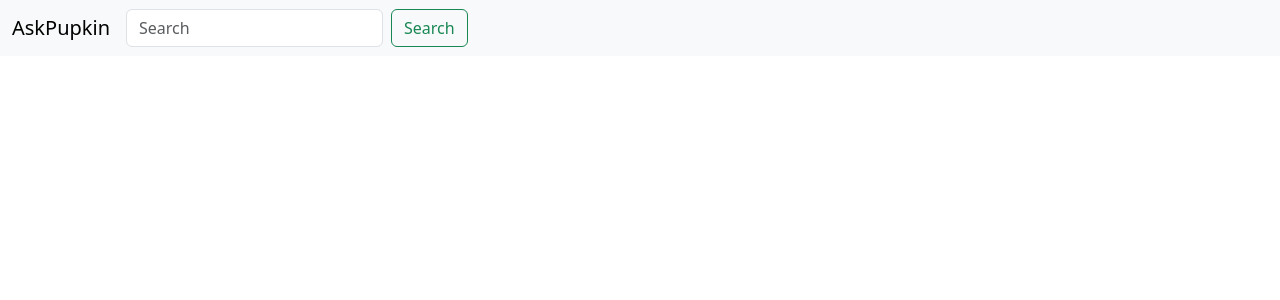
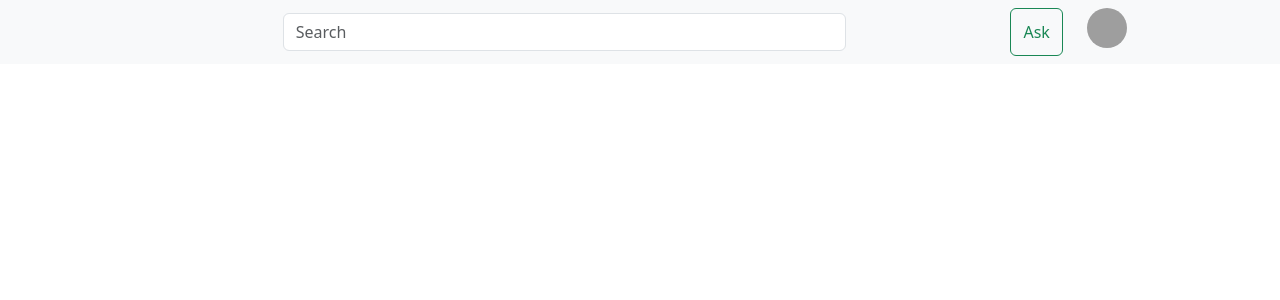
Before and after one commit to MaximMacarone/AskPupkin_Makarenkov, a Django app: page / in a window 1280 px wide. Shown: the top 300 px of the page. Run offline with Django 4.2, Linux system fonts and the light colour scheme; some libraries are stand-ins or nearby versions; grey boxes are pictures that could not be loaded.

Commit message:
base template (with no sidebar yet)

```diff
--- a/templates/static/base.html
+++ b/templates/static/base.html
@@ -5,29 +5,46 @@
     <title>AskPupkin</title>
     {% load bootstrap5 %}
     {% bootstrap_css %}
-
+    {% bootstrap_javascript %}
 </head>
 <body>
-<nav class="navbar navbar-expand-lg bg-body-tertiary" style="background-color: #e3f2fd;">
+<nav class="navbar navbar-expand-md bg-body-tertiary d-flex justify-content-between" style="background-color: #172a3a;">
     <div class="container-fluid">
-        <a class="navbar-brand" href="#">AskPupkin</a>
+        <a class="navbar-brand text-light" href="#">AskPupkin</a>
         <button class="navbar-toggler" type="button" data-bs-toggle="collapse"
                 data-bs-target="#navbarSupportedContent"
                 aria-controls="navbarSupportedContent" aria-expanded="false" aria-label="Toggle navigation">
             <span class="navbar-toggler-icon"></span>
         </button>
         <div class="collapse navbar-collapse" id="navbarSupportedContent">
-            <form class="d-flex" role="search">
+            <form class="d-flex mx-auto w-50" role="search">
                 <input class="form-control me-2" type="search" placeholder="Search" aria-label="Search">
-                <button class="btn btn-outline-success" type="submit">Search</button>
             </form>
+
+            <div class="d-flex gap-4 justify-content-start">
+                <button class="btn btn-outline-success" type="submit">Ask</button>
+                <img src="avatar.jpg" alt="Avatar" class="rounded-circle" width="40" height="40">
+                <div>
+                    <div class="text-light">
+                        Maxim
+                    </div>
+                    <a class="text-light" href="{% url 'base' %}">settings</a>
+                    <a class="text-light" href="{% url 'base' %}">log out</a>
+                </div>
+            </div>
+
         </div>
-
     </div>
 </nav>
-<div class="container-fluid">
+<main class="d-flex col">
+    {% block content %}
 
+    {% endblock %}
+</main>
+<div class="d-flex col">
+    {% block sidebar %}
+
+    {% endblock %}
 </div>
-{% bootstrap_javascript %}
 </body>
 </html>
```
